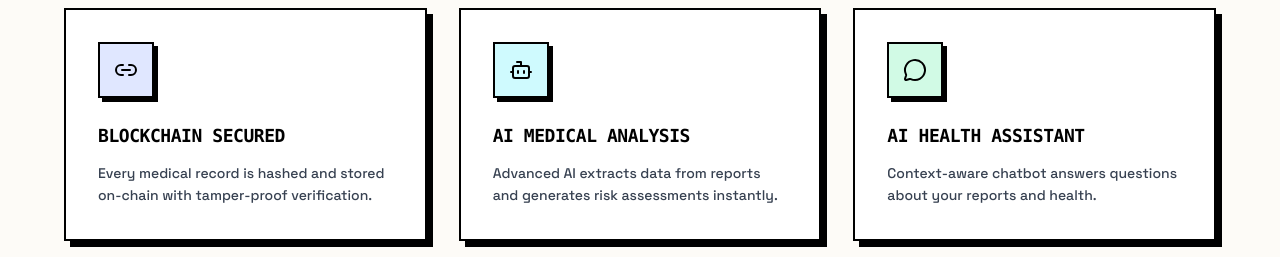
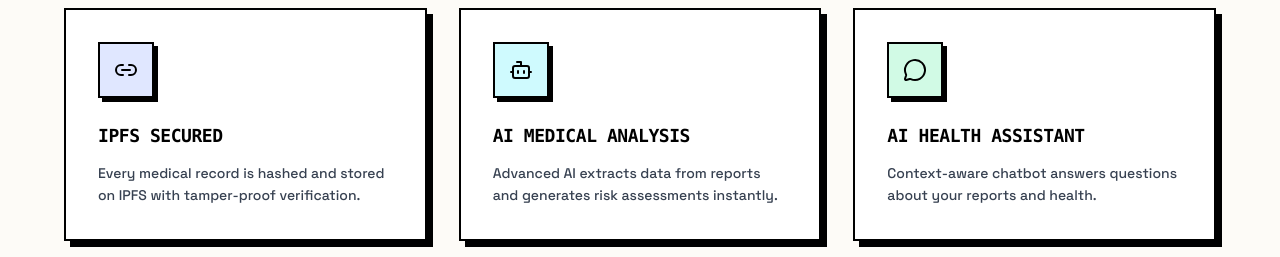
Before and after one commit to Keertibhat327/ClearPulse, a Next.js app in the folder frontend/: page / in a window 1280 px wide. Shown: the part 2260-2517 px from the top of the page. Built offline with nearby package versions, Linux system fonts and the light colour scheme; no server answers; a web font is replaced by a local one.

Commit message:
Update: Blockchain Secured -> IPFS Secured

```diff
--- a/frontend/src/components/landing/FeatureGrid.tsx
+++ b/frontend/src/components/landing/FeatureGrid.tsx
@@ -6,8 +6,8 @@
 const features = [
     {
         icon: Link2,
-        title: 'Blockchain Secured',
-        desc: 'Every medical record is hashed and stored on-chain with tamper-proof verification.',
+        title: 'IPFS Secured',
+        desc: 'Every medical record is hashed and stored on IPFS with tamper-proof verification.',
         accentColor: 'bg-indigo-100',
         hoverBorder: 'group-hover:border-l-indigo-500',
     },
```
